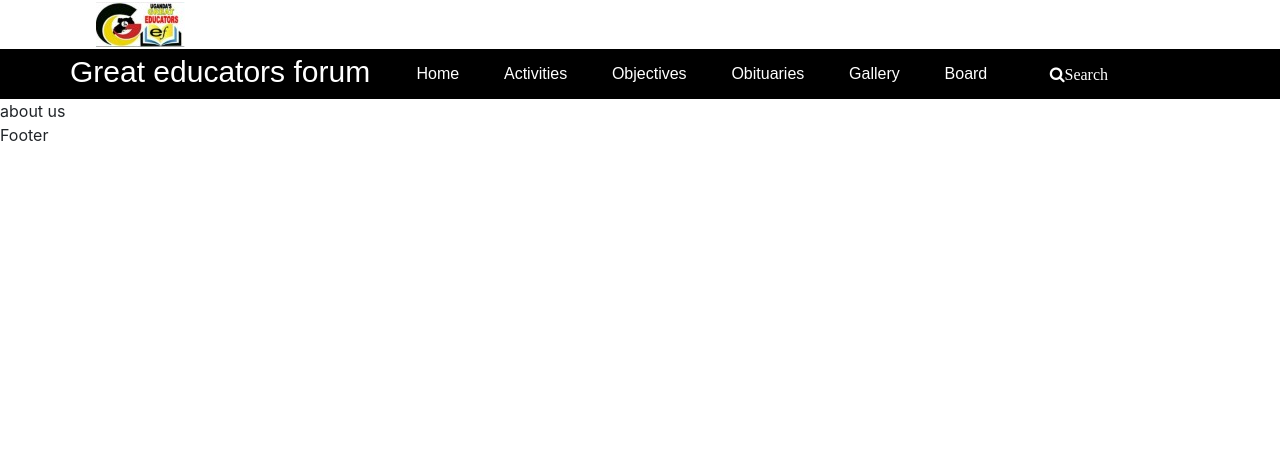
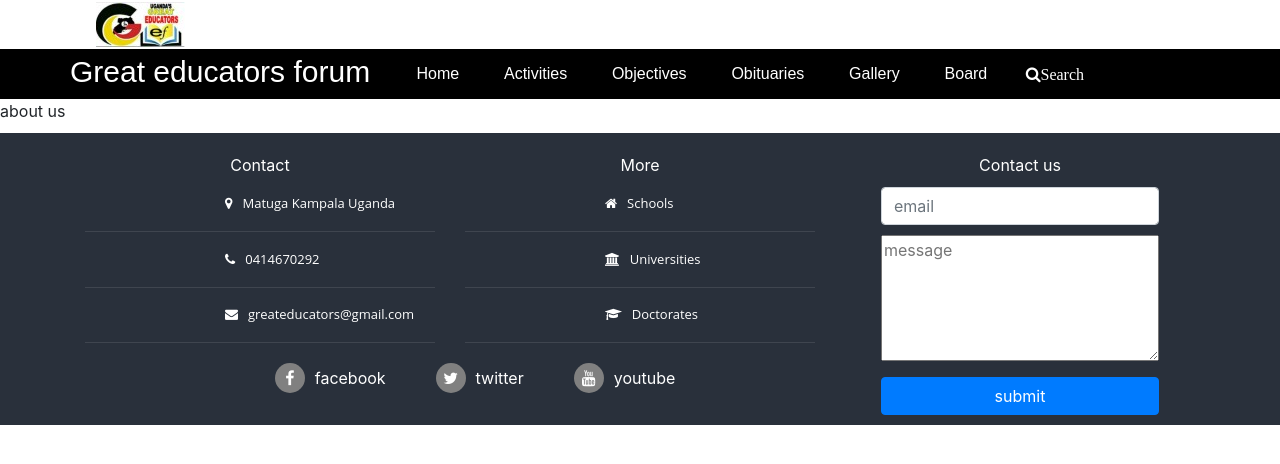
Before and after one commit to johnkegz/-greateducators-frontend, a React (Create React App) app: page /aboutus in a window 1280 px wide. Shown: the top 464 px of the page. Built offline with nearby package versions, Linux system fonts and the light colour scheme.

Commit message:
add footer

```diff
--- /dev/null
+++ b/src/components/Layout/Footer.css
@@ -0,0 +1,83 @@
+/** @format */
+
+.footer {
+  background-color: #29303b;
+  color: white;
+  margin-top: 10px;
+}
+
+.contact {
+  display: flex;
+  align-items: center;
+  justify-content: center;
+  background-color: grey;
+}
+
+.institutionsFooter {
+  margin-top: 20px;
+}
+
+.footerContent {
+  display: flex;
+  align-items: center;
+  /* justify-content: center; */
+  padding-left: 40%;
+  padding-top: 5%;
+  padding-bottom: 5%;
+  font-size: 13px;
+  font-family: open sans, helvetica neue, Helvetica, Arial, sans-serif;
+}
+.footerTitle {
+  display: flex;
+  align-items: center;
+  justify-content: center;
+}
+
+.line {
+  width: 100%;
+  height: 1px;
+  background-color: rgba(255, 255, 255, 0.1);
+}
+
+.contactUs {
+  display: flex;
+  align-items: center;
+  justify-content: center;
+}
+.contactUsWidgetTitle{
+    display: flex;
+    align-items: center;
+    justify-content: center;
+    margin-top: 20px;
+}
+
+.contactUsWidget {
+  margin-bottom: 10px;
+  margin-top: 10px;
+}
+
+.footerContentName {
+  margin-left: 10px;
+}
+
+.social {
+  display: flex;
+  align-items: center;
+  justify-content: center;
+  margin-top: 20px;
+}
+
+.social .icon {
+  padding-left: 50px;
+  padding-right: 10px;
+}
+
+.social .icon div {
+  display: flex;
+  align-items: center;
+  justify-content: center;
+  background-color: grey;
+  width: 30px;
+  height: 30px;
+  border-radius: 50%;
+}
--- a/src/components/Layout/Footer.jsx
+++ b/src/components/Layout/Footer.jsx
@@ -1,9 +1,120 @@
 /** @format */
 
 import React from "react";
+import "./Footer.css";
 
 function Footer() {
-  return <div>Footer</div>;
+  return (
+    <div className="footer">
+      <div className="container">
+        <div className="row">
+          <div className="col-md-8">
+            <div className="row">
+              <div className="col-md-6 institutionsFooter">
+                <div className="footerTitle">
+                  <div>Contact</div>
+                </div>
+                <div className="footerContent">
+                  <div>
+                    <i className="fa fa-map-marker"></i>
+                    <span className="footerContentName">
+                      Matuga Kampala Uganda
+                    </span>
+                  </div>
+                </div>
+                <div className="line"></div>
+                <div className="footerContent">
+                  <div>
+                    <i className="fa fa-phone"></i>
+                  </div>
+                  <div>
+                    <span className="footerContentName">0414670292</span>
+                  </div>
+                </div>
+                <div className="line"></div>
+                <div className="footerContent">
+                  <div>
+                    <i className="fa fa-envelope"></i>
+                    <span className="footerContentName">greateducators@gmail.com</span>
+                  </div>
+                </div>
+                <div className="line"></div>
+              </div>
+              <div className="col-md-6 institutionsFooter">
+                <div className="footerTitle">
+                  <div>More</div>
+                </div>
+                <div className="footerContent">
+                  <div>
+                    <i className="fa fa-home"></i>
+                    <span className="footerContentName">Schools</span>
+                  </div>
+                </div>
+                <div className="line"></div>
+                <div className="footerContent">
+                  <div>
+                    <i className="fa fa-university"></i>
+                  </div>
+                  <div>
+                    <span className="footerContentName">Universities</span>
+                  </div>
+                </div>
+                <div className="line"></div>
+                <div className="footerContent">
+                  <div>
+                    <i className="fa fa-graduation-cap"></i>
+                    <span className="footerContentName">Doctorates</span>
+                  </div>
+                </div>
+                <div className="line"></div>
+              </div>
+              <div className="col-md-12 social">
+                <div className="icon">
+                <div><i className="fa fa-facebook"></i></div>
+                </div>
+                <div>
+                  <span className="">facebook</span>
+                </div>
+                <div className="icon">
+                <div><i className="fa fa-twitter"></i></div>
+                </div>
+                <div>
+                  <span className="">twitter</span>
+                </div>
+                <div className="icon">
+                  <div><i className="fa fa-youtube"></i></div>
+                </div>
+                <div>youtube</div>
+              </div>
+            </div>
+          </div>
+          <div className="col-md-4 contactUs">
+            <div>
+              <div className="contactUsWidgetTitle"><div>Contact us</div></div>
+              <div className="contactUsWidget">
+                <input
+                  type="text"
+                  className="form-control"
+                  placeholder="email"
+                />
+              </div>
+              <div className="contactUsWidget">
+                <textarea cols="25" rows="5" placeholder="message"></textarea>
+              </div>
+              <div className="contactUsWidget">
+                <input
+                  type="submit"
+                  value="submit"
+                  className="btn btn-primary"
+                  style={{ width: "100%" }}
+                />
+              </div>
+            </div>
+          </div>
+        </div>
+      </div>
+    </div>
+  );
 }
 
 export default Footer;
--- a/src/components/Layout/Header.css
+++ b/src/components/Layout/Header.css
@@ -47,7 +47,7 @@
   align-items: center;
   justify-content: center;
   color: white;
-  padding: 0.5em 2.5em;
+  padding: 0.5em 1em;
   cursor: pointer;
 }
 .searchWord {
```
